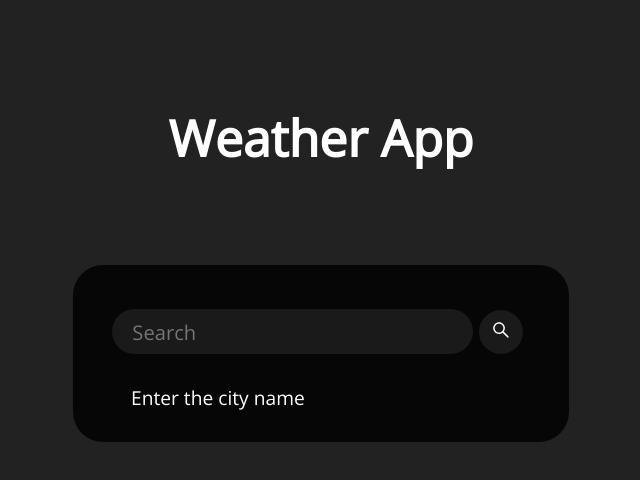
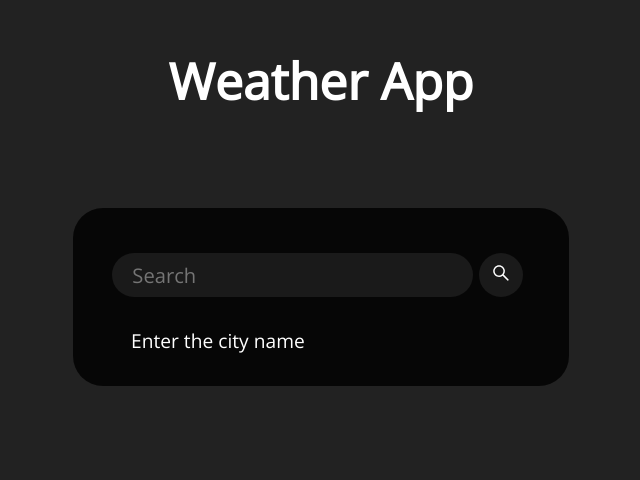
Before and after one commit to Hamedpyn/WeatherApp, a plain HTML site: page index.html in a window 1280 px wide. Shown: the part 134-614 px from the top of the page, without its empty margins (319-959 px from the left). Drawn offline with nearby package versions, Linux system fonts and the light colour scheme.

Commit message:
mg-t for the title

```diff
--- a/css/style.css
+++ b/css/style.css
@@ -14,6 +14,7 @@ body {
 h1 {
   color: #fff;
   font-size: 50px;
+  margin-top: -5rem;
 }
 .card {
   background: #000000d0;
```
